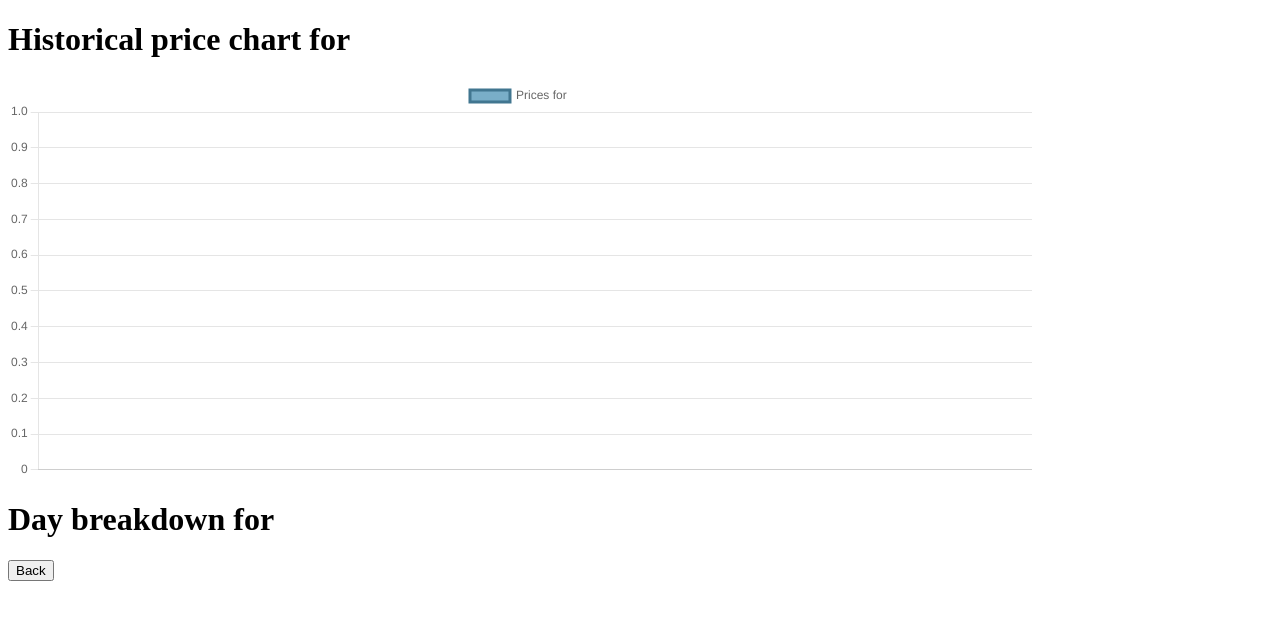
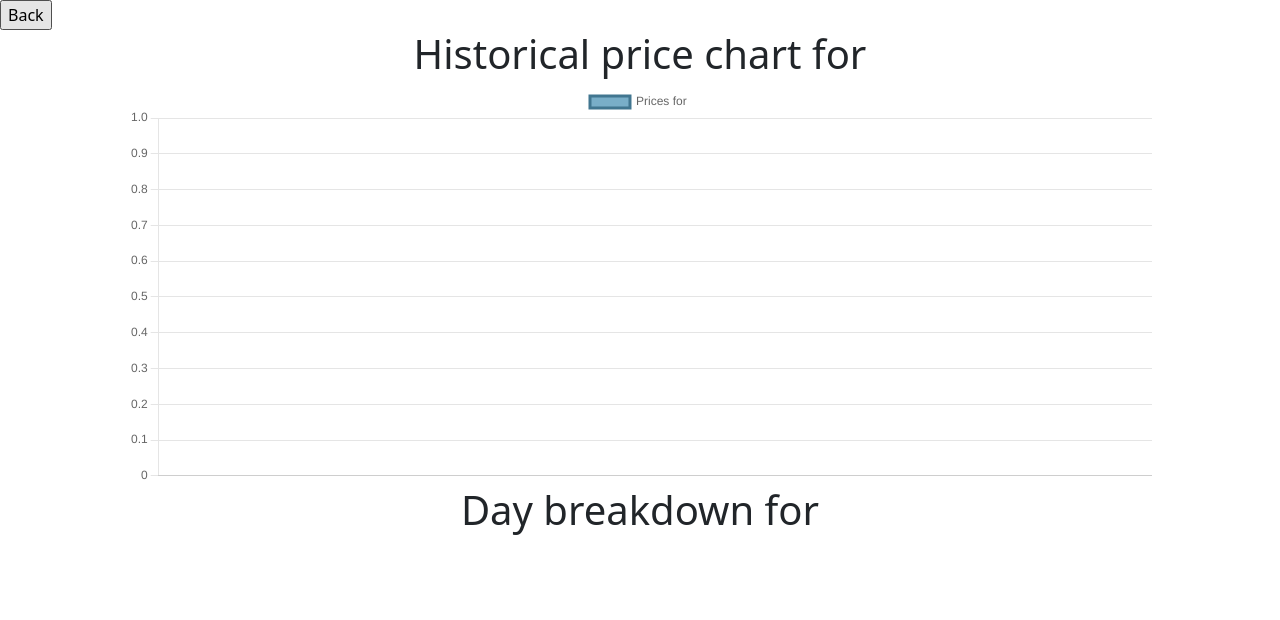
Before and after one commit to ahuss36/Predictive-Stock-Trends, a Django app: template Project/stocks/stocks/templates/stocks/detail.html in a window 1280 px wide. Shown: the top 620 px of the page. Run offline with Django 4.2, Linux system fonts and the light colour scheme; the template is opened without the code that fills it, so the values that code supplies are empty; some libraries are stand-ins or nearby versions.

Commit message:
basic css formatting

```diff
--- a/Project/stocks/stocks/templates/stocks/detail.html
+++ b/Project/stocks/stocks/templates/stocks/detail.html
@@ -1,15 +1,29 @@
 <!DOCTYPE html>
 <html>
+    <link rel="stylesheet" href="https://cdn.jsdelivr.net/npm/bootstrap@5.1.3/dist/css/bootstrap.min.css" integrity="sha384-1BmE4kWBq78iYhFldvKuhfTAU6auU8tT94WrHftjDbrCEXSU1oBoqyl2QvZ6jIW3" crossorigin="anonymous">
     <head>
         <title>{{name}}</title>
     </head>
     <body>
 
+        <input type="button" value="Back" onclick="window.location.href='/'">
+
+        <div class="chartContainer">
+
+            <style>
+                .chartContainer {
+                    display: flex;
+                    justify-content: center;
+                    align-items: center;
+                    flex-direction: column;
+                }
+            </style>
+
             <h1>Historical price chart for {{name}}</h1>
 
             <script src="https://cdn.jsdelivr.net/npm/chart.js@4.2.1/dist/chart.umd.min.js"></script>
 
-        <canvas id="chart" width="500" height="500"></canvas>
+            <canvas id="chart" width="500" height="500" alignment="center"></canvas>
 
             <script>
                 let ctx = document.getElementById("chart").getContext("2d");
@@ -48,8 +62,21 @@
                 });
             </script>
 
+        </div>
+
+        <div class="breakdown">
+
+            <style>
+                .breakdown {
+                    display: flex;
+                    justify-content: center;
+                    align-items: center;
+                    flex-direction: column;
+                }
+            </style>
+
             <h1>Day breakdown for {{name}}</h1>
-        <input type="button" value="Back" onclick="window.location.href='/'">
+
             <table>
                 {% for stock in data %}
                     <tr>
@@ -58,5 +85,6 @@
                     </tr>
                 {% endfor %}
             </table>
+        </div>
     </body>
 </html>
```
Lines whose indentation alone changed are shown as unchanged.
